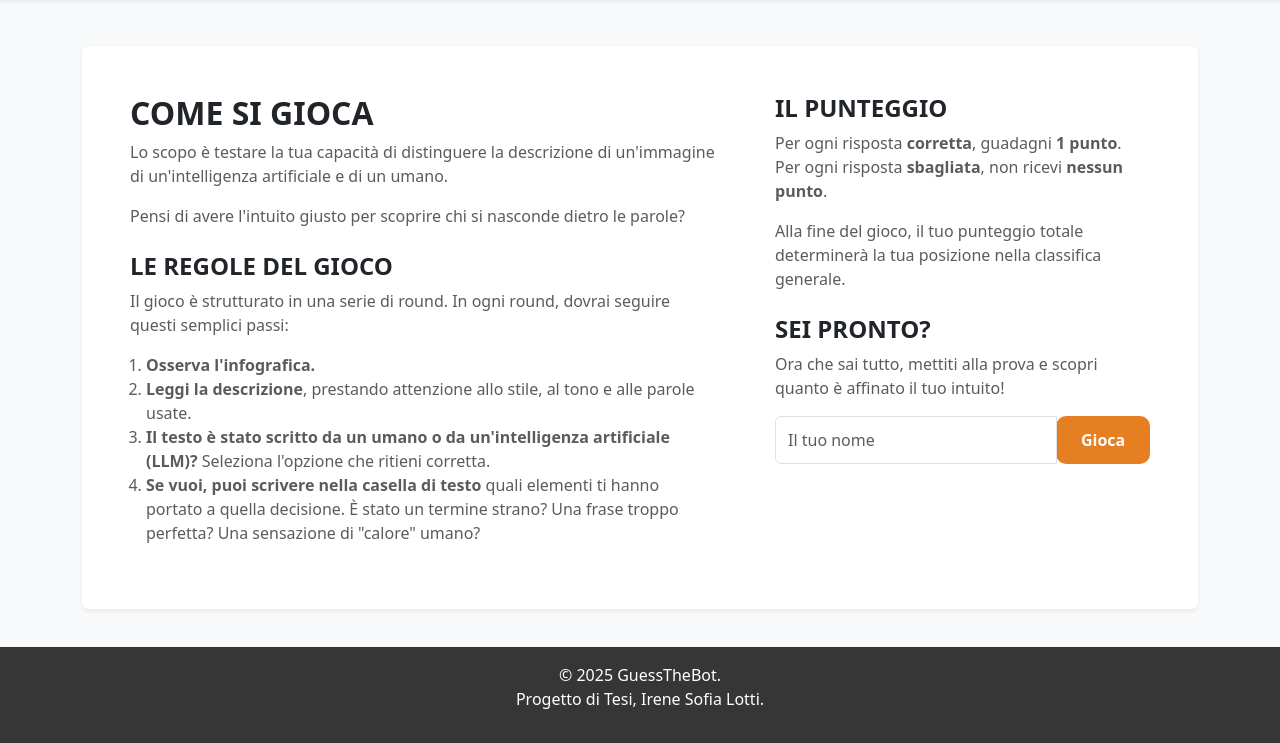
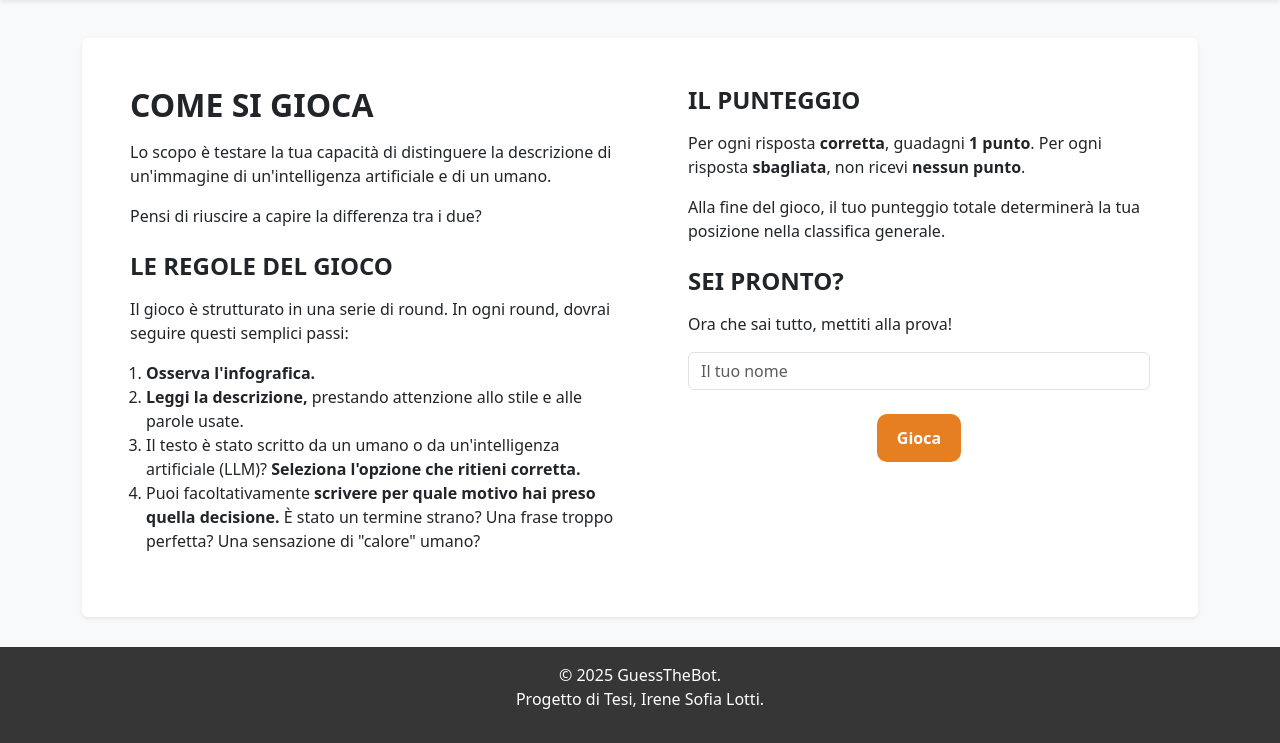
Before and after one commit to sofialottii/GuessTheBot, a PHP site: page /php/regole.php in a window 1280 px wide. Shown: the part 57-800 px from the top of the page. Run offline with PHP 8.4, Linux system fonts and the light colour scheme.

Commit message:
Updated rules design

```diff
--- a/template/contenutoRegole.php
+++ b/template/contenutoRegole.php
@@ -4,37 +4,37 @@
             <div class="card shadow-sm border-0">
                 <div class="card-body p-4 p-md-5 row">
 
-                    <div class="col-lg-7 text-start">
-                        <h1 class="h2 fw-bold text-uppercase">Come si gioca</h1>
-                        <p class="text-muted">Lo scopo è testare la tua capacità di distinguere la descrizione di un'immagine di un'intelligenza artificiale e di un umano.</p>
-                        <p class="text-muted mb-4">Pensi di avere l'intuito giusto per scoprire chi si nasconde dietro le parole?</p>
+                    <div class="col-lg-6 text-start">
+                        <h1 class="h2 fw-bold text-uppercase mb-3">COME SI GIOCA</h1>
+                        <p>Lo scopo è testare la tua capacità di distinguere la descrizione di un'immagine di un'intelligenza artificiale e di un umano.</p>
+                        <p class="mb-4">Pensi di riuscire a capire la differenza tra i due?</p>
 
-                        <h2 class="h4 fw-bold text-uppercase">Le regole del gioco</h2>
-                        <p class="text-muted">Il gioco è strutturato in una serie di round. In ogni round, dovrai seguire questi semplici passi:</p>
-                        <ol class="text-muted ps-3">
-                            <li><strong>Osserva l'infografica.</strong></li>
-                            <li><strong>Leggi la descrizione</strong>, prestando attenzione allo stile, al tono e alle parole usate.</li>
-                            <li><strong>Il testo è stato scritto da un umano o da un'intelligenza artificiale (LLM)?</strong> Seleziona l'opzione che ritieni corretta.</li>
-                            <li><strong>Se vuoi, puoi scrivere nella casella di testo</strong> quali elementi ti hanno portato a quella decisione. È stato un termine strano? Una frase troppo perfetta? Una sensazione di "calore" umano?</li>
+                        <h2 class="h4 fw-bold text-uppercase mb-3">LE REGOLE DEL GIOCO</h2>
+                        <p>Il gioco è strutturato in una serie di round. In ogni round, dovrai seguire questi semplici passi:</p>
+                        <ol class="ps-3">
+                            <li><b>Osserva l'infografica.</b></li>
+                            <li><b>Leggi la descrizione,</b> prestando attenzione allo stile e alle parole usate.</li>
+                            <li>Il testo è stato scritto da un umano o da un'intelligenza artificiale (LLM)? <b>Seleziona l'opzione che ritieni corretta.</b></li>
+                            <li>Puoi facoltativamente <b>scrivere per quale motivo hai preso quella decisione.</b> È stato un termine strano? Una frase troppo perfetta? Una sensazione di "calore" umano?</li>
                         </ol>
                     </div>
 
-                    <div class="col-lg-5 text-start pt-5 pt-lg-0 ps-lg-5">
-                        <h2 class="h4 fw-bold text-uppercase">Il punteggio</h2>
-                        <p class="text-muted">
-                            Per ogni risposta <strong>corretta</strong>, guadagni <strong>1 punto</strong>.
-                            Per ogni risposta <strong>sbagliata</strong>, non ricevi <strong>nessun punto</strong>.</p>
-                           <p class="text-muted mb-4"> Alla fine del gioco, il tuo punteggio totale determinerà la tua posizione nella classifica generale.
+                    <div class="col-lg-6 text-start pt-5 pt-lg-0 ps-lg-5">
+                        <h2 class="h4 fw-bold text-uppercase mb-3">Il punteggio</h2>
+                        <p>
+                            Per ogni risposta <b>corretta</b>, guadagni <b>1 punto</b>.
+                            Per ogni risposta <b>sbagliata</b>, non ricevi <b>nessun punto</b>.
                         </p>
+                        <p class="mb-4"> Alla fine del gioco, il tuo punteggio totale determinerà la tua posizione nella classifica generale.</p>
 
 
-                        <h2 class="h4 fw-bold text-uppercase">Sei Pronto?</h2>
-                        <p class="text-muted">Ora che sai tutto, mettiti alla prova e scopri quanto è affinato il tuo intuito!</p>
+                        <h2 class="h4 fw-bold text-uppercase mb-3">Sei Pronto?</h2>
+                        <p>Ora che sai tutto, mettiti alla prova!</p>
 
-                        <form action="gioco.php" method="GET" class="mt-3">
-                            <div class="input-group mb-3">
-                                <input type="text" class="form-control w-50" id="playerName" name="playerName" placeholder="Il tuo nome" required>
-                                <button type="submit" class="w-25">Gioca</button>
+                        <form action="gioco.php" method="POST" class="mt-3 text-center">
+                            <div class="mb-3 d-block">
+                                <input type="text" class="form-control mb-4" id="playerName" name="playerName" placeholder="Il tuo nome" required>
+                                <button type="submit">Gioca</button>
                             </div>
                         </form>
                     </div>
```
